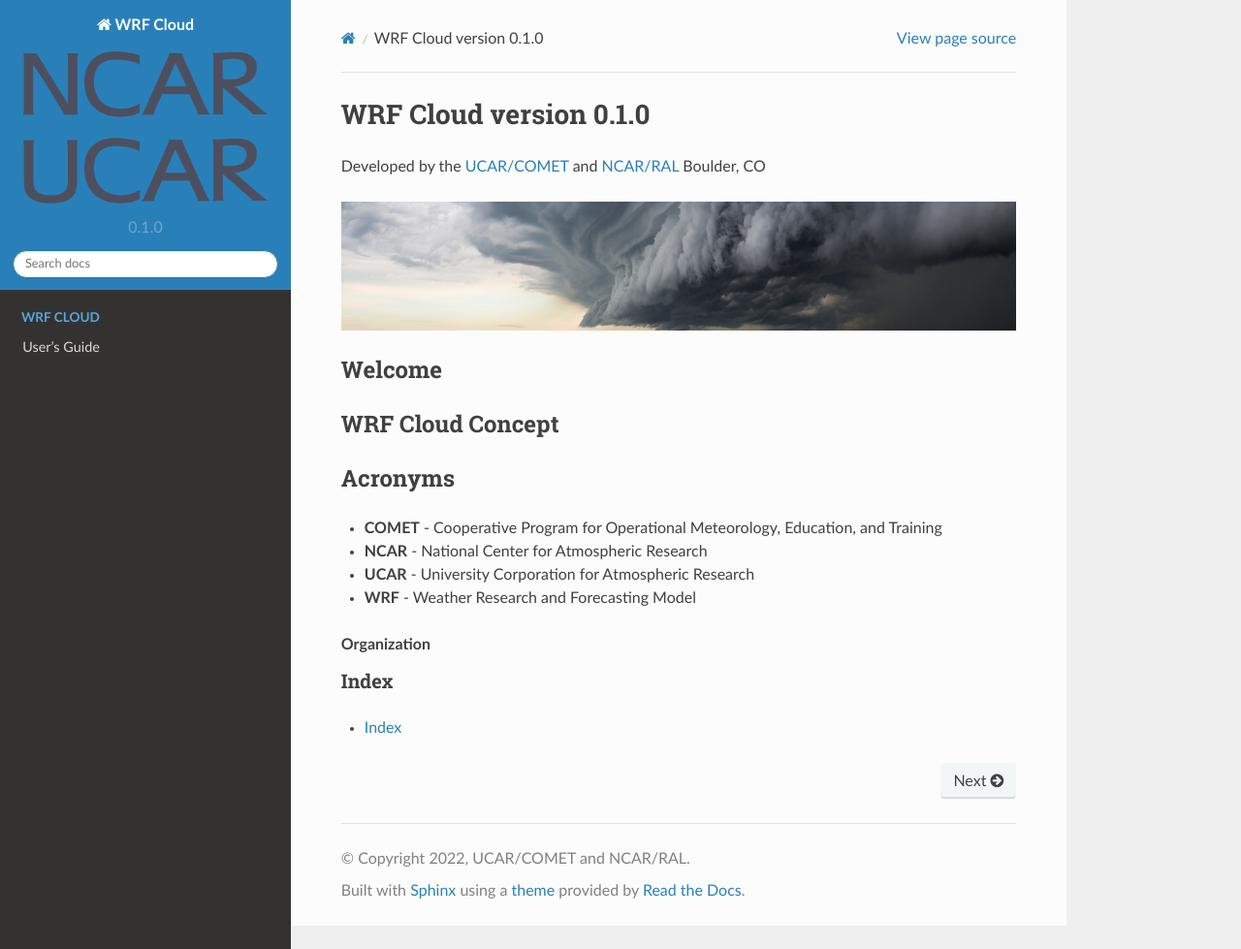
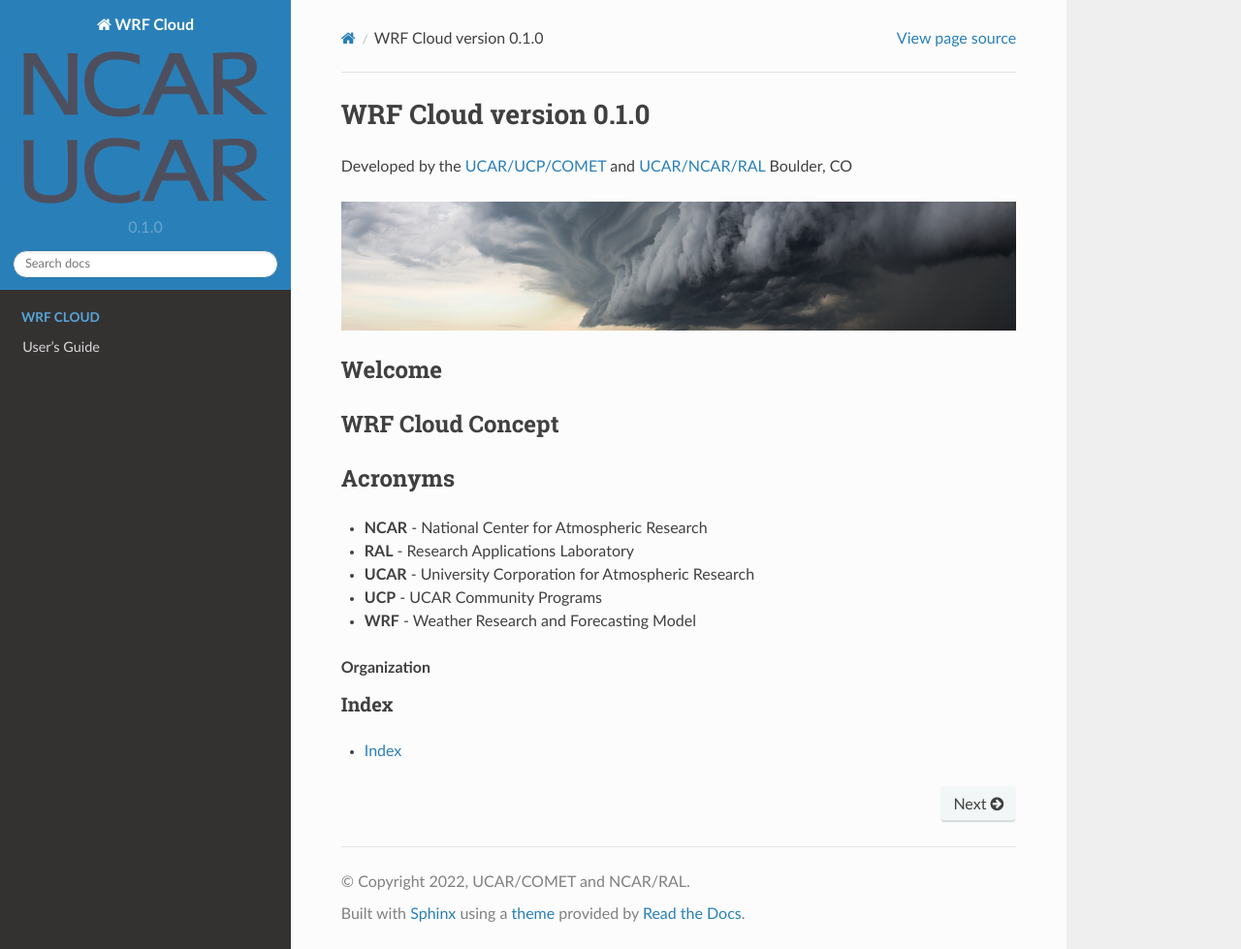
Before and after one commit to NCAR/wrfcloud, a Sphinx documentation site: the page built from docs/index.rst, in a window 1280 px wide and 979 px high. Shown: the whole window at 97% size. Built offline with Sphinx 7.4.7 and the Read the Docs theme 2.0.0, drawn with Linux system fonts in a browser that asks for light colours; comment, search, counter and statistics services are not loaded.

Commit message:
Per #1, updating acronym list and refine org lists to be UCAR/UCP/COMET and UCAR/NCAR/RAL.

```diff
--- a/docs/Users_Guide/index.rst
+++ b/docs/Users_Guide/index.rst
@@ -27,7 +27,7 @@
 The citation for this User's Guide should be:
 
 |author_list|, |release_year|: WRF Cloud Version |version| User's Guide.
-UCAR/COMET and NCAR/RAL. Available at: https://github.com/NCAR/wrfcloud/releases
+UCAR/UCP/COMET and UCAR/NCAR/RAL. Available at: https://github.com/NCAR/wrfcloud/releases
 
 **Acknowledgments**
 
--- a/docs/Users_Guide/overview.rst
+++ b/docs/Users_Guide/overview.rst
@@ -7,8 +7,8 @@
 Purpose and organization of the User's Guide
 ============================================
 
-UCAR/COMET and NCAR/RAL
-=======================
+UCAR/UCP/COMET and UCAR/NCAR/RAL
+================================
 
 .. _wrfcloud-goals:
 
--- a/docs/index.rst
+++ b/docs/index.rst
@@ -1,7 +1,7 @@
 ===========================
 WRF Cloud version |version|
 ===========================
-Developed by the `UCAR/COMET <https://www.comet.ucar.edu/>`_ and `NCAR/RAL <https://ral.ucar.edu/>`_
+Developed by the `UCAR/UCP/COMET <https://www.comet.ucar.edu/>`_ and `UCAR/NCAR/RAL <https://ral.ucar.edu/>`_
 Boulder, CO
 
 .. image:: _static/wrfcloud_banner_photo_web.jpeg
@@ -15,9 +15,10 @@
 Acronyms
 --------
 
-* **COMET** - Cooperative Program for Operational Meteorology, Education, and Training
 * **NCAR**  - National Center for Atmospheric Research
+* **RAL**   - Research Applications Laboratory
 * **UCAR**  - University Corporation for Atmospheric Research
+* **UCP**   - UCAR Community Programs
 * **WRF**   - Weather Research and Forecasting Model
 
 .. rubric:: Organization
```
